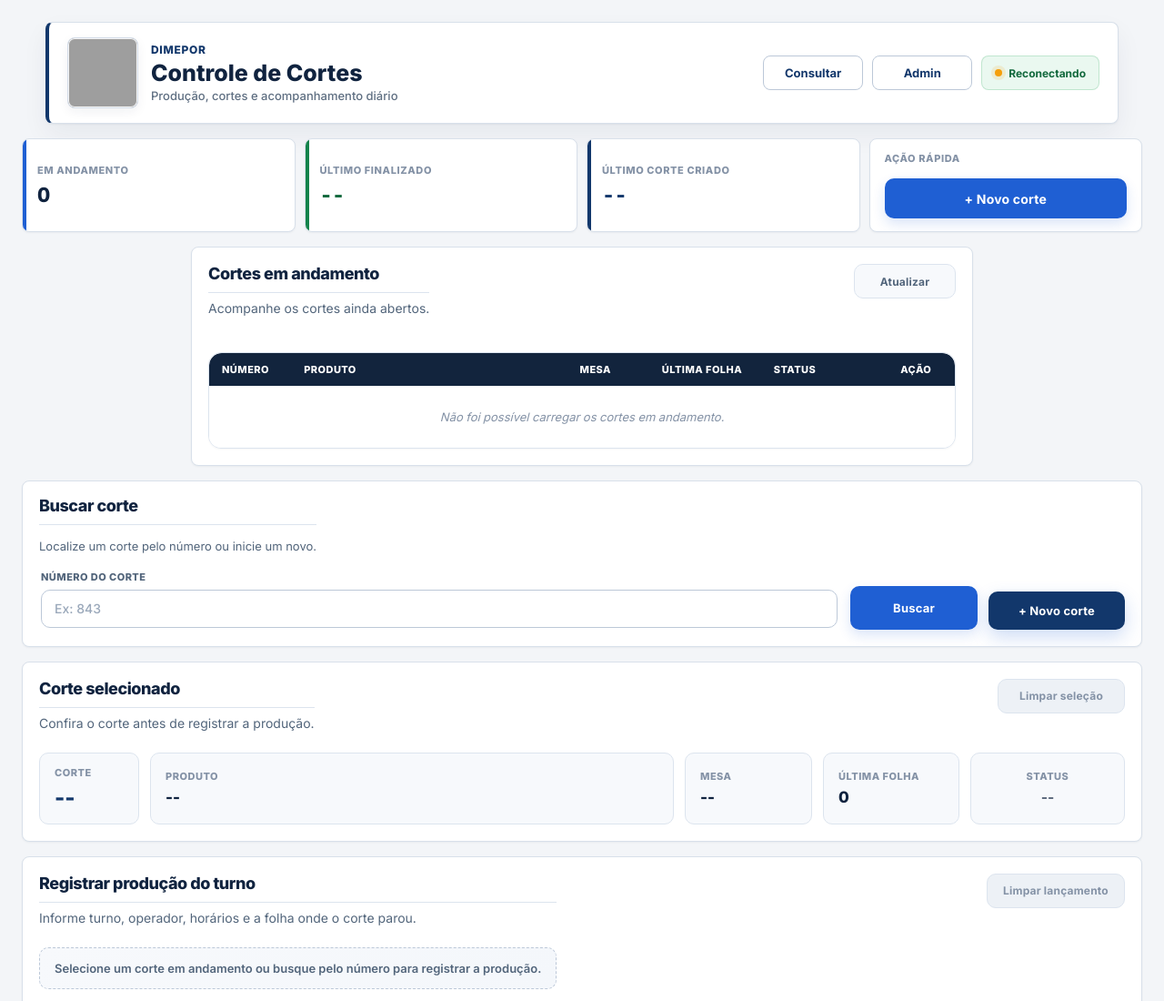
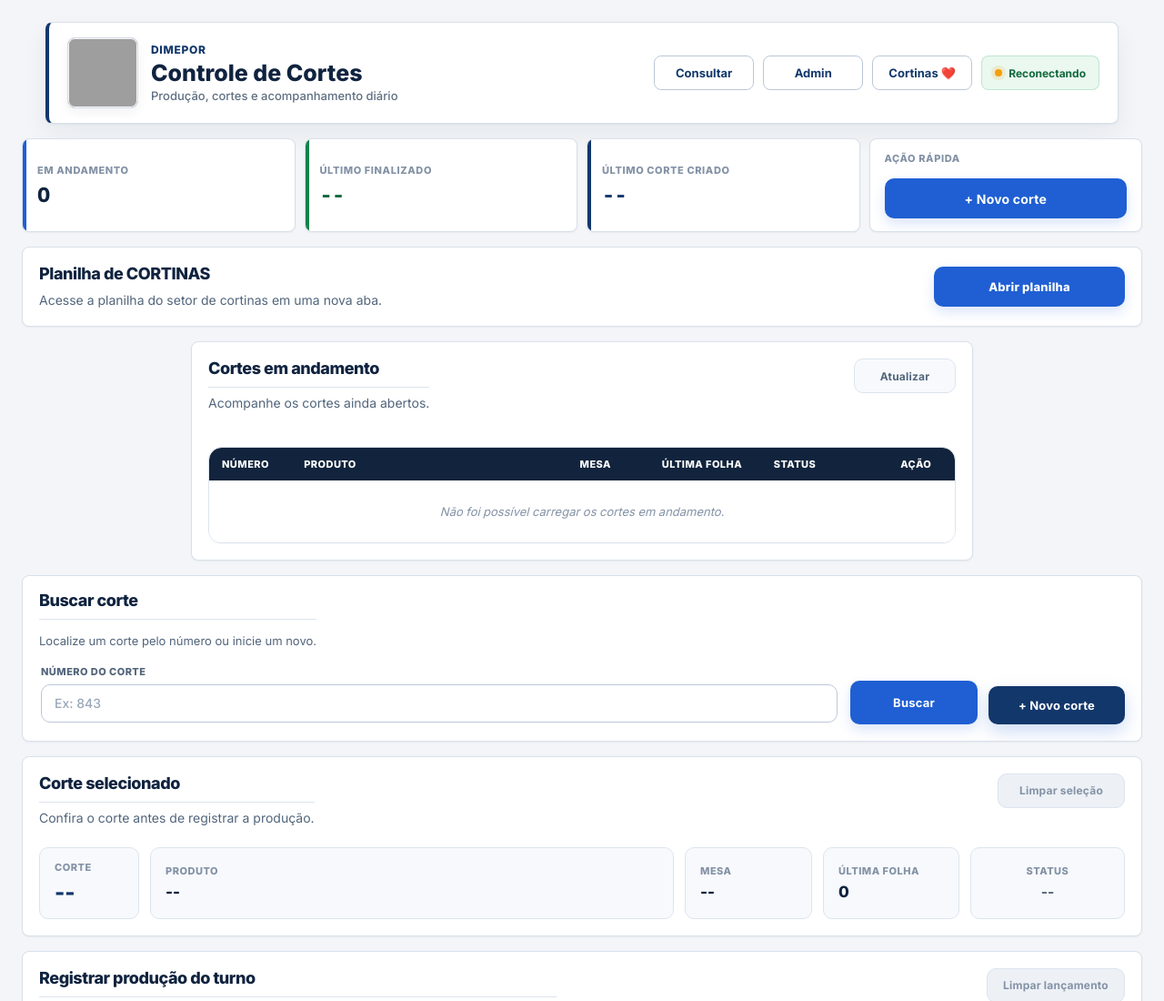
Before and after one commit to Anndyzn/CONTROLE-DE-CORTE, a website with bundled scripts: page src/public/index.html in a window 1280 px wide. Shown: the top 1100 px of the page at 91% size. Built offline with nearby package versions, Linux system fonts and the light colour scheme; no server answers; grey boxes are pictures that could not be loaded.

Commit message:
Adiciona acesso à planilha de cortinas na tela inicial

```diff
--- a/src/public/css/pages/index.css
+++ b/src/public/css/pages/index.css
@@ -1,6 +1,39 @@
 /* =========================================================
    PÁGINA PRINCIPAL - CONTROLE DE CORTES
    ========================================================= */
+
+.planilha-setor-card {
+  display: flex;
+  justify-content: space-between;
+  align-items: center;
+  gap: 20px;
+}
+
+.planilha-setor-card > div {
+  min-width: 0;
+}
+
+.page-index .planilha-setor-card h2 {
+  margin-bottom: 8px;
+  padding-bottom: 0;
+  border-bottom: 0;
+}
+
+.planilha-setor-card .section-help {
+  margin: 0;
+}
+
+.planilha-setor-card .link-button {
+  flex-shrink: 0;
+}
+
+@media (max-width: 700px) {
+  .planilha-setor-card {
+    flex-direction: column;
+    align-items: stretch;
+    gap: 14px;
+  }
+}
 
 
 /* =========================================================
--- a/src/public/index.html
+++ b/src/public/index.html
@@ -31,6 +31,15 @@
 
         <a href="admin.html" class="header-btn header-btn-secondary">
           Admin
+        </a>
+
+        <a
+          href="https://docs.google.com/spreadsheets/d/1A_95JQXkPPbAtUFMIEWzeNV5xCOVqjls8ynQtAl3vOg/edit?usp=sharing"
+          class="header-btn header-btn-secondary"
+          target="_blank"
+          rel="noopener noreferrer"
+        >
+          Cortinas ❤️
         </a>
 
         <span class="sync-status" id="syncStatus">
@@ -71,6 +80,27 @@
           + Novo corte
         </button>
       </div>
+    </section>
+
+    <section
+      class="section-card planilha-setor-card"
+      aria-labelledby="tituloPlanilhaCortinas"
+    >
+      <div>
+        <h2 id="tituloPlanilhaCortinas">Planilha de CORTINAS</h2>
+        <p class="section-help">
+          Acesse a planilha do setor de cortinas em uma nova aba.
+        </p>
+      </div>
+
+      <a
+        href="https://docs.google.com/spreadsheets/d/1A_95JQXkPPbAtUFMIEWzeNV5xCOVqjls8ynQtAl3vOg/edit?usp=sharing"
+        class="link-button primary-action"
+        target="_blank"
+        rel="noopener noreferrer"
+      >
+        Abrir planilha
+      </a>
     </section>
 
     <section class="section-card topo-andamento">
```
